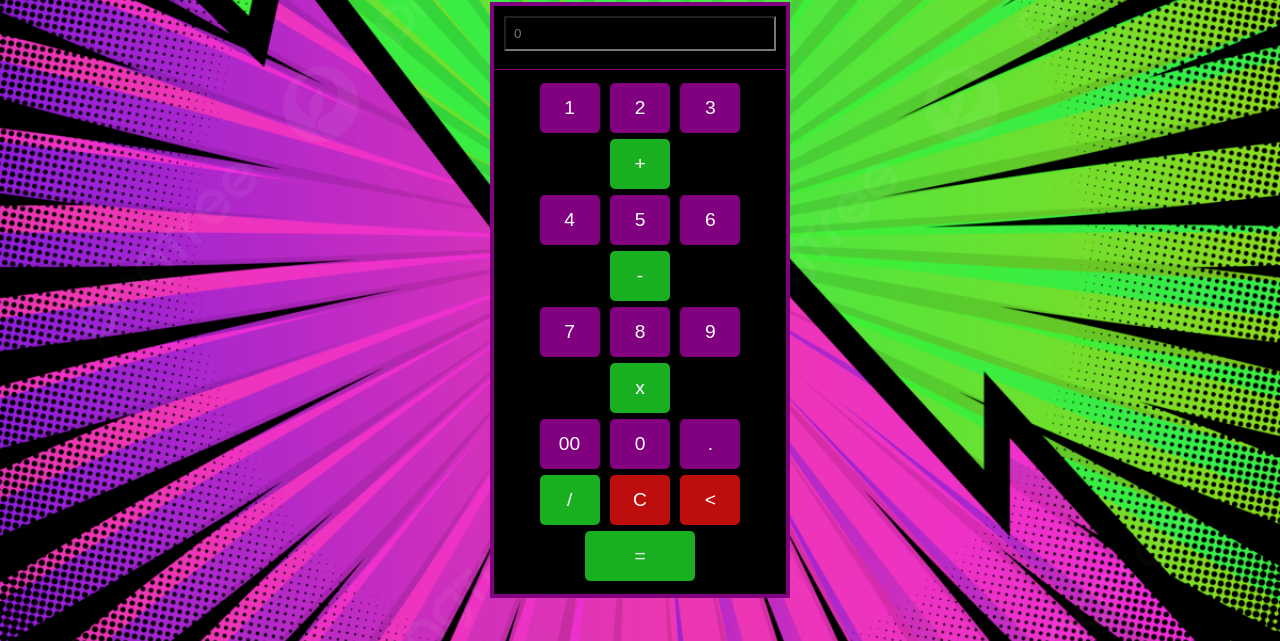
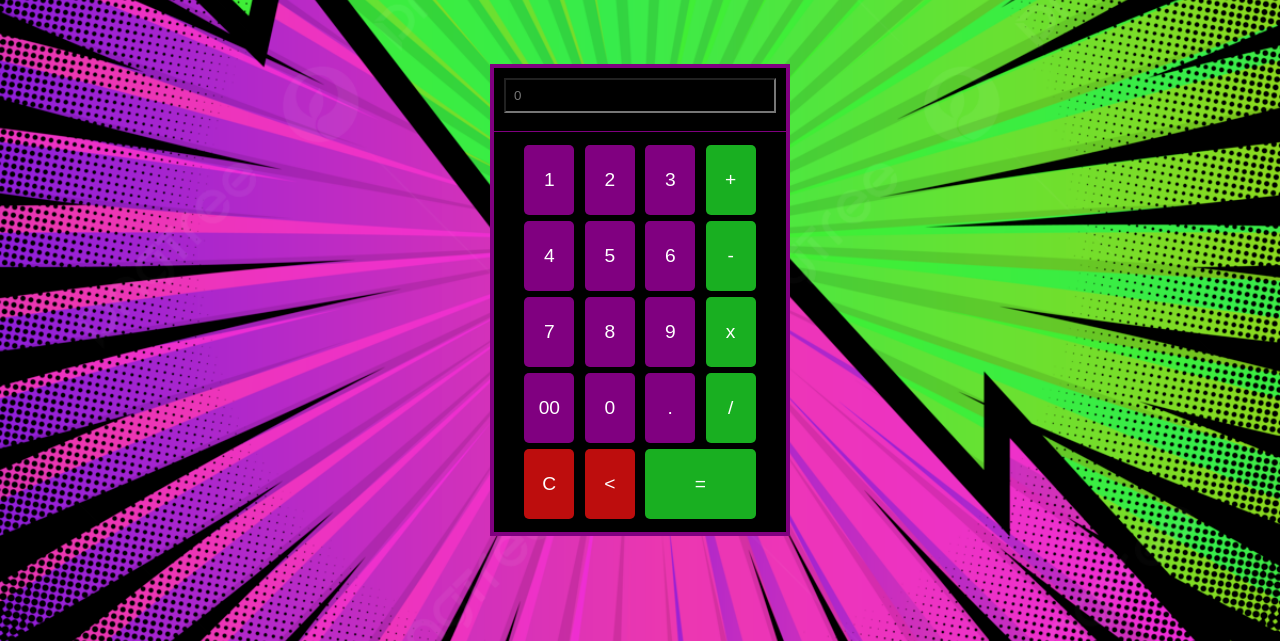
Before and after one commit to pemmeighty/kalkulator_novem.io, a plain HTML site: page index.html in a window 1280 px wide. Shown: the part 159-800 px from the top of the page. Drawn offline with Linux system fonts and the light colour scheme.

Commit message:
Update mystyle.css

```diff
--- a/asset/css/mystyle.css
+++ b/asset/css/mystyle.css
@@ -56,8 +56,8 @@ input[type="text"] {
 }
 
 input[type="button"] {
-    width: 60px;
-    height: 50px;
+    width: 50px;
+    height: 70px;
     font-size: 1.2em;
     margin: 3px;
     cursor: pointer;
```
